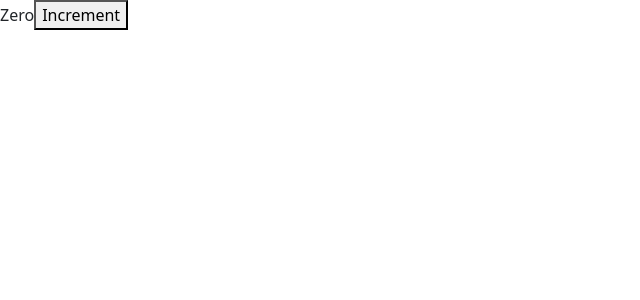
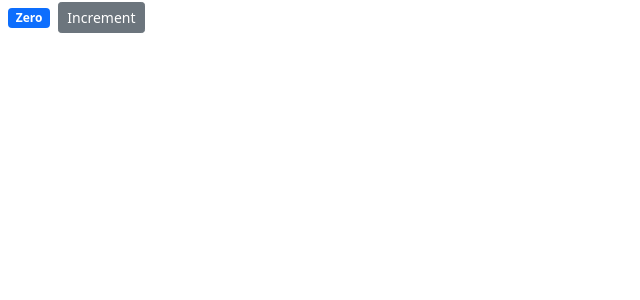
Before and after one commit to GRy82/counterAppRepo, a React (Create React App) app: page / in a window 1280 px wide. Shown: the top 300 px of the page, without its empty margins (0-640 px from the left). Built offline with nearby package versions, Linux system fonts and the light colour scheme.

Commit message:
bootstrap classes assigned to span and button element of Counter component.

```diff
--- a/src/components/counter.jsx
+++ b/src/components/counter.jsx
@@ -7,8 +7,8 @@
     render() {
         return (
         <React.Fragment>
-            <span>{this.formatCount()}</span>
-            <button>Increment</button>
+            <span className="badge bg-primary m-2">{this.formatCount()}</span>
+            <button className='btn btn-secondary btn-sm'>Increment</button>
         </React.Fragment>
         );
     }
```
